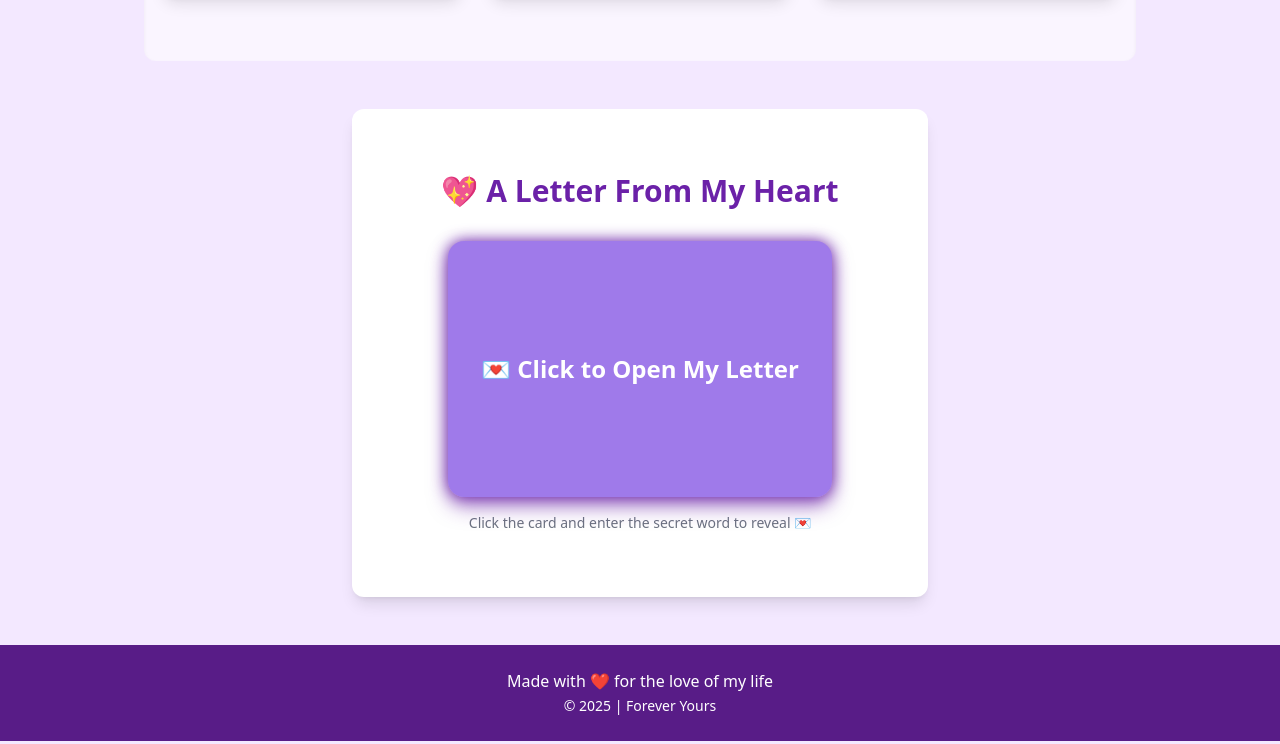
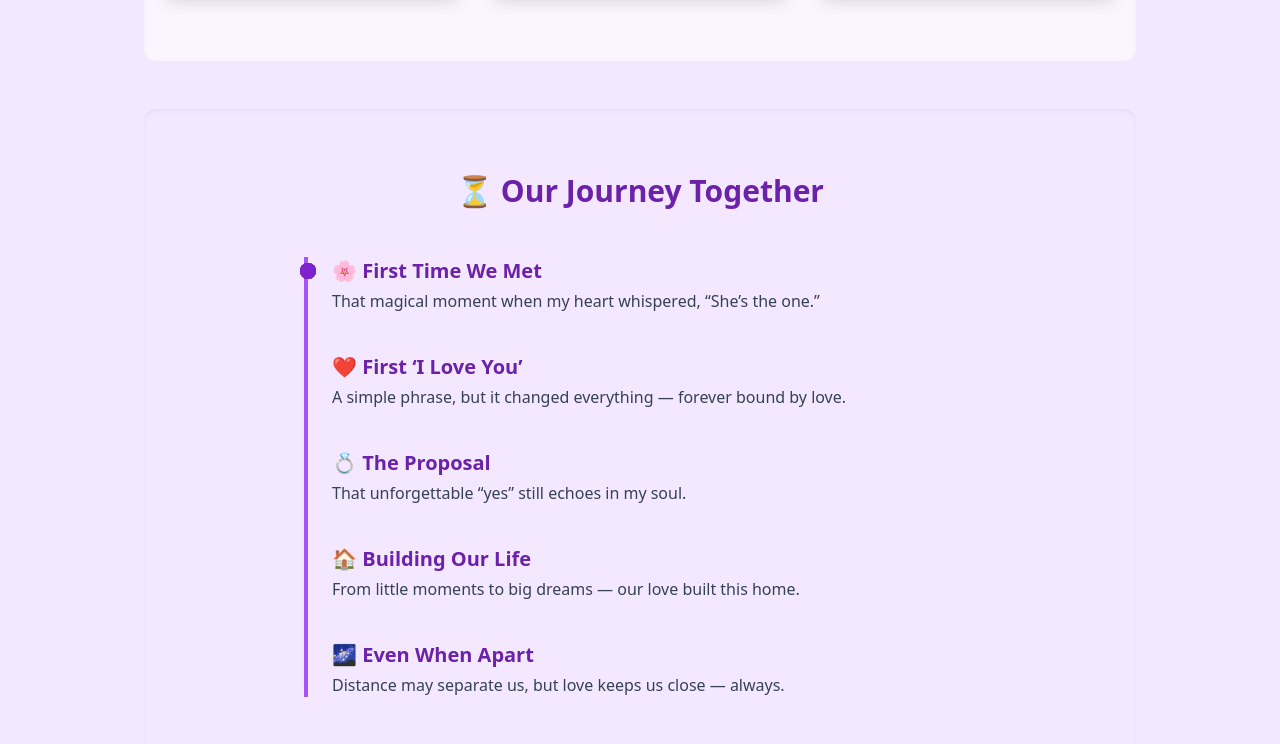
Before and after one commit to saikat20034/miss, a plain HTML site: page index.html in a window 1280 px wide. Shown: the part 1463-2207 px from the top of the page. Drawn offline with nearby package versions, Linux system fonts and the light colour scheme.

Commit message:
add a new section

```diff
--- a/index.html
+++ b/index.html
@@ -1,5 +1,5 @@
 <!DOCTYPE html>
-<html lang="en" >
+<html lang="en">
 <head>
   <meta charset="UTF-8" />
   <meta name="viewport" content="width=device-width, initial-scale=1" />
@@ -18,8 +18,8 @@
     }
     .flip-card {
       perspective: 1000px;
-      width: 24rem; /* 384px */
-      height: 16rem; /* 256px */
+      width: 24rem;
+      height: 16rem;
       cursor: pointer;
       margin: auto;
       position: relative;
@@ -46,10 +46,10 @@
       display: flex;
       align-items: center;
       justify-content: center;
-      padding: 1.5rem;
+      padding: 2rem; /* increased padding */
     }
     .flip-front {
-      background: #9f7aea; /* deep purple */
+      background: #9f7aea;
       color: white;
       font-size: 1.5rem;
       font-weight: 700;
@@ -58,8 +58,8 @@
       text-align: center;
     }
     .flip-back {
-      background: #ede9fe; /* very light purple */
-      color: #4c1d95; /* dark purple */
+      background: #ede9fe;
+      color: #4c1d95;
       transform: rotateY(180deg);
       font-size: 1.125rem;
       overflow-y: auto;
@@ -67,7 +67,6 @@
       box-shadow: inset 0 0 10px #6b21a8;
       line-height: 1.5;
     }
-    /* Scrollbar styling for letter content */
     .flip-back::-webkit-scrollbar {
       width: 6px;
     }
@@ -75,7 +74,6 @@
       background-color: #6b21a8;
       border-radius: 3px;
     }
-    /* Quote box animation */
     #quoteBox {
       transition: opacity 1s ease-in-out;
       font-style: italic;
@@ -86,9 +84,8 @@
       min-height: 3rem;
       user-select: none;
     }
-    /* Navbar and footer */
     nav, footer {
-      background-color: #6b21a8; /* deep purple */
+      background-color: #6b21a8;
     }
     nav a:hover, nav a:focus {
       text-decoration: underline;
@@ -141,56 +138,70 @@
     </section>
 
     <!-- Memories Section -->
-    <section
-      id="memories"
-      class="py-16 px-4 bg-purple-50 rounded-xl shadow-inner my-12"
-      >
-      <h3 class="text-3xl text-purple-800 font-bold text-center mb-8 select-none">
-        📸 Our Sweet Memories
-      </h3>
-      <div
-        class="grid grid-cols-1 md:grid-cols-3 gap-6 max-w-5xl mx-auto"
-      >
-        <img
-          src="https://i.ibb.co/201gVtxC/20230806-131030.jpg"
-          alt="Memory 1"
-          class="rounded-2xl shadow-lg hover:scale-105 transition-transform duration-500 object-cover w-full h-64"
-          loading="lazy"
-        />
-        <img
-          src="https://i.ibb.co/0Ryg3yv3/IMG-20230708-WA0029.jpg"
-          alt="Memory 2"
-          class="rounded-2xl shadow-lg hover:scale-105 transition-transform duration-500 object-cover w-full h-64"
-          loading="lazy"
-        />
-        <img
-          src="https://i.ibb.co/wrpSTmpN/IMG-20230708-WA0032.jpg"
-          alt="Memory 3"
-          class="rounded-2xl shadow-lg hover:scale-105 transition-transform duration-500 object-cover w-full h-64"
-          loading="lazy"
-        />
+    <section id="memories" class="py-16 px-4 bg-purple-50 rounded-xl shadow-inner my-12">
+      <h3 class="text-3xl text-purple-800 font-bold text-center mb-8 select-none">📸 Our Sweet Memories</h3>
+      <div class="grid grid-cols-1 md:grid-cols-3 gap-6 max-w-5xl mx-auto">
+        <img src="https://i.ibb.co/201gVtxC/20230806-131030.jpg" alt="Memory 1" class="rounded-2xl shadow-lg hover:scale-105 transition-transform duration-500 object-cover w-full h-64" loading="lazy" />
+        <img src="https://i.ibb.co/0Ryg3yv3/IMG-20230708-WA0029.jpg" alt="Memory 2" class="rounded-2xl shadow-lg hover:scale-105 transition-transform duration-500 object-cover w-full h-64" loading="lazy" />
+        <img src="https://i.ibb.co/wrpSTmpN/IMG-20230708-WA0032.jpg" alt="Memory 3" class="rounded-2xl shadow-lg hover:scale-105 transition-transform duration-500 object-cover w-full h-64" loading="lazy" />
       </div>
     </section>
 
-    <!-- Letter Section with Cover and Reveal -->
-    <section
-      id="letter"
-      class="py-16 px-6 bg-white rounded-xl shadow-lg text-center max-w-xl mx-auto"
-    >
+    <!-- Love Timeline Section -->
+<section class="py-16 px-6 bg-purple-100 rounded-xl shadow-inner my-12" id="timeline">
+  <h3 class="text-3xl text-purple-800 font-bold text-center mb-12 select-none">⏳ Our Journey Together</h3>
+  <div class="relative border-l-4 border-purple-500 max-w-2xl mx-auto">
+    <!-- Event 1 -->
+    <div class="mb-10 ml-6">
+      <div class="absolute w-4 h-4 bg-purple-700 rounded-full -left-2 top-1.5"></div>
+      <h4 class="text-xl font-semibold text-purple-800">🌸 First Time We Met</h4>
+      <p class="text-gray-700 mt-1">That magical moment when my heart whispered, “She’s the one.”</p>
+    </div>
+    <!-- Event 2 -->
+    <div class="mb-10 ml-6">
+      <div class="absolute w-4 h-4 bg-purple-700 rounded-full -left-2 top-1.5"></div>
+      <h4 class="text-xl font-semibold text-purple-800">❤️ First ‘I Love You’</h4>
+      <p class="text-gray-700 mt-1">A simple phrase, but it changed everything — forever bound by love.</p>
+    </div>
+    <!-- Event 3 -->
+    <div class="mb-10 ml-6">
+      <div class="absolute w-4 h-4 bg-purple-700 rounded-full -left-2 top-1.5"></div>
+      <h4 class="text-xl font-semibold text-purple-800">💍 The Proposal</h4>
+      <p class="text-gray-700 mt-1">That unforgettable “yes” still echoes in my soul.</p>
+    </div>
+    <!-- Event 4 -->
+    <div class="mb-10 ml-6">
+      <div class="absolute w-4 h-4 bg-purple-700 rounded-full -left-2 top-1.5"></div>
+      <h4 class="text-xl font-semibold text-purple-800">🏠 Building Our Life</h4>
+      <p class="text-gray-700 mt-1">From little moments to big dreams — our love built this home.</p>
+    </div>
+    <!-- Event 5 -->
+    <div class="ml-6">
+      <div class="absolute w-4 h-4 bg-purple-700 rounded-full -left-2 top-1.5"></div>
+      <h4 class="text-xl font-semibold text-purple-800">🌌 Even When Apart</h4>
+      <p class="text-gray-700 mt-1">Distance may separate us, but love keeps us close — always.</p>
+    </div>
+  </div>
+</section>
+
+
+    <!-- Letter Section -->
+    <section id="letter" class="py-16 px-6 bg-white rounded-xl shadow-lg text-center max-w-xl mx-auto">
       <h3 class="text-3xl text-purple-800 font-bold mb-8 select-none">💖 A Letter From My Heart</h3>
       <div class="flip-card" tabindex="0" role="button" aria-pressed="false" aria-label="Click to open letter">
         <div id="flipInner" class="flip-inner">
-          <!-- Front -->
           <div class="flip-front">
             💌 Click to Open My Letter
           </div>
-          <!-- Back -->
-          <div class="flip-back">
-            <p class="text-base leading-relaxed whitespace-pre-line select-text">
+ <div class="flip-back flex items-start justify-center">
+  <div class="text-base leading-relaxed whitespace-pre-line select-text pt-12 px-2 text-left max-h-full overflow-y-auto">
+    <p>
       My dearest love,
       <br /><br />
       Every heartbeat whispers your name. Life without your laughter, touch, and presence feels incomplete.
       I miss the way you say my name, the way your eyes shine when you smile. I miss every little part of you.
+      <br /><br />
+      You are the boss of my world.
       <br /><br />
       Until I hold your hand again, I’ll carry your love in every breath I take.
       <br /><br />
@@ -199,6 +210,9 @@
       <span class="romantic-font text-2xl text-purple-700">Your Beloved 💜</span>
     </p>
   </div>
+</div>
+
+
         </div>
       </div>
       <p class="text-sm text-gray-500 mt-4 select-none">
@@ -214,14 +228,14 @@
     <span class="text-sm">&copy; 2025 | Forever Yours</span>
   </footer>
 
-  <!-- Background music using local file (put your mp3 in same folder) -->
+  <!-- Local Background Music -->
   <audio autoplay loop controls class="fixed bottom-4 right-4 w-48 rounded-md shadow-lg bg-white">
     <source src="/music/Sahiba - (Raag.Fm).mp3" type="audio/mpeg" />
     Your browser does not support the audio element.
   </audio>
 
+  <!-- JS -->
   <script>
-    // Rotating Quotes Logic
     const quotes = [
       "You are the sunshine of my darkest days.",
       "Every second without you is a second too long.",
@@ -243,7 +257,7 @@
     rotateQuote();
     setInterval(rotateQuote, 4500);
 
-    // Letter Reveal With Security Word "sawm"
+    // Flip card logic with password
     const flipCard = document.querySelector('.flip-card');
     const flipInner = document.getElementById('flipInner');
 
```
Lines whose indentation alone changed are shown as unchanged.
